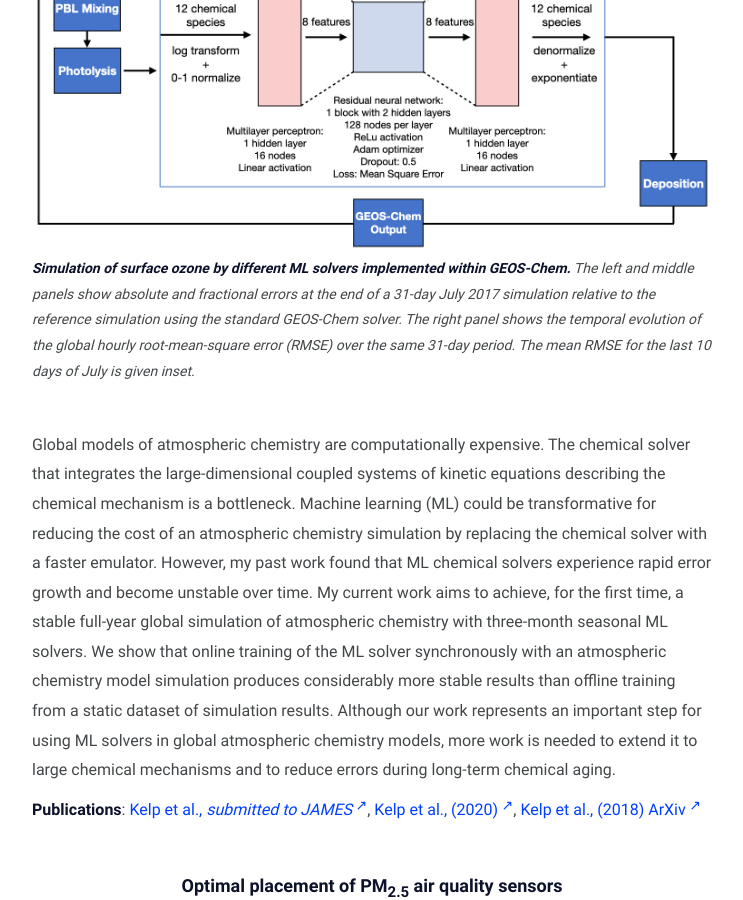
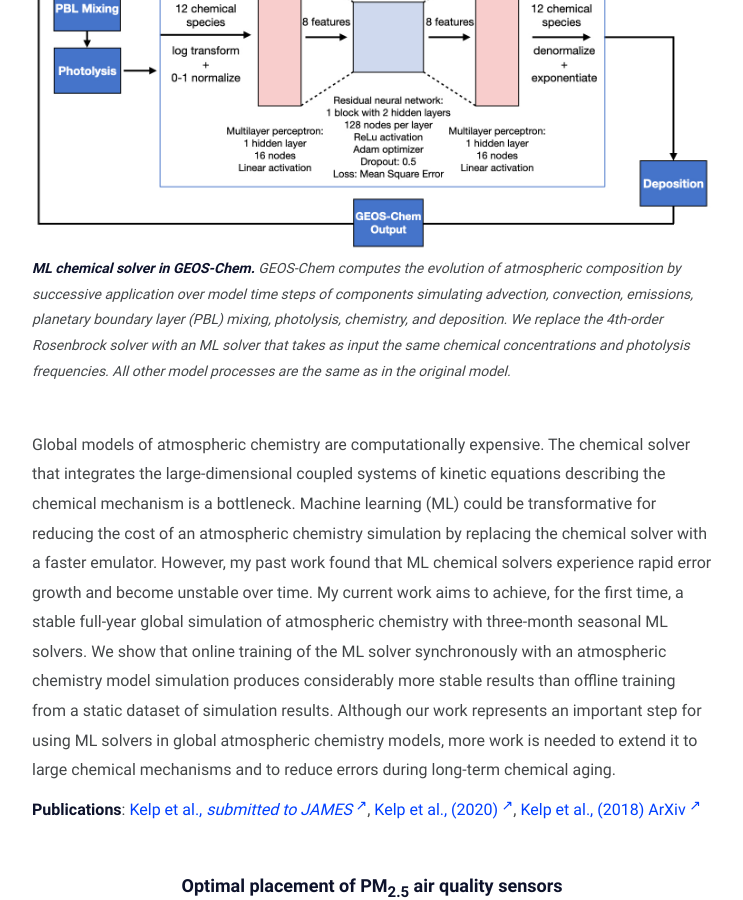
Before and after one commit to mkelp/mkelp.github.io, a Jekyll site: the page built from research.md, in a window 1280 px wide and 900 px high, scrolled down 608 px. Shown: the whole window, without its empty margins (268-1011 px from the left). Built offline with Jekyll 4.4.1, drawn with Linux system fonts in a browser that asks for light colours.

Commit message:
feb fixed

```diff
--- a/research.md
+++ b/research.md
@@ -15,7 +15,7 @@ image: assets/img/badlands3.jpg
 <font size="+1"><p align="center"><strong>Machine-learned atmospheric chemistry solver</strong></p></font>
 <figure>
 <img src="/assets/img/onlineNN-min.png" alt="online NN fig">
-<figcaption><b>Simulation of surface ozone by different ML solvers implemented within GEOS-Chem.</b> The left and middle panels show absolute and fractional errors at the end of a 31-day July 2017 simulation relative to the reference simulation using the standard GEOS-Chem solver. The right panel shows the temporal evolution of the global hourly root-mean-square error (RMSE) over the same 31-day period. The mean RMSE for the last 10 days of July is given inset.</figcaption>
+<figcaption><b>ML chemical solver in GEOS-Chem.</b> GEOS-Chem computes the evolution of atmospheric composition by successive application over model time steps of components simulating advection, convection, emissions, planetary boundary layer (PBL) mixing, photolysis, chemistry, and deposition. We replace the 4th-order Rosenbrock solver with an ML solver that takes as input the same chemical concentrations and photolysis frequencies. All other model processes are the same as in the original model.</figcaption>
 </figure>
 
 <br />
```
